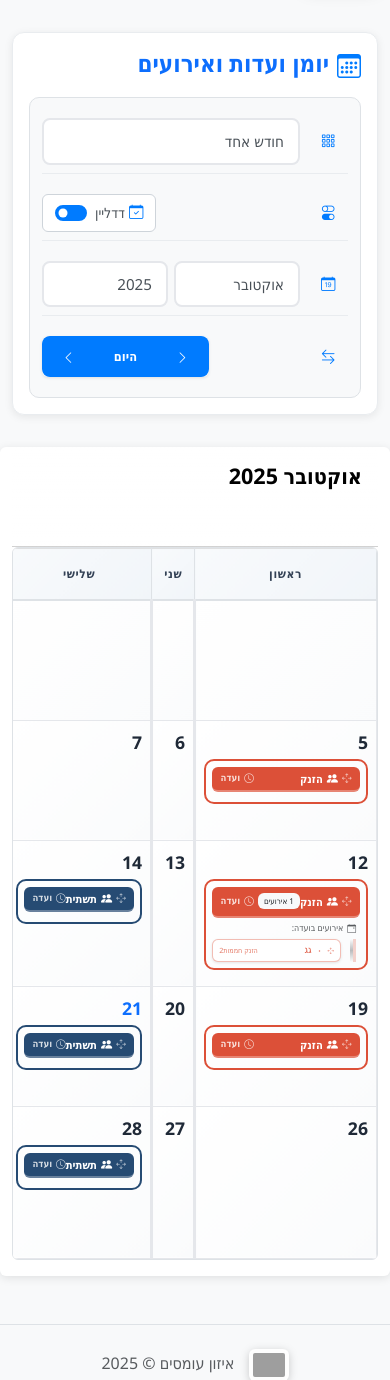
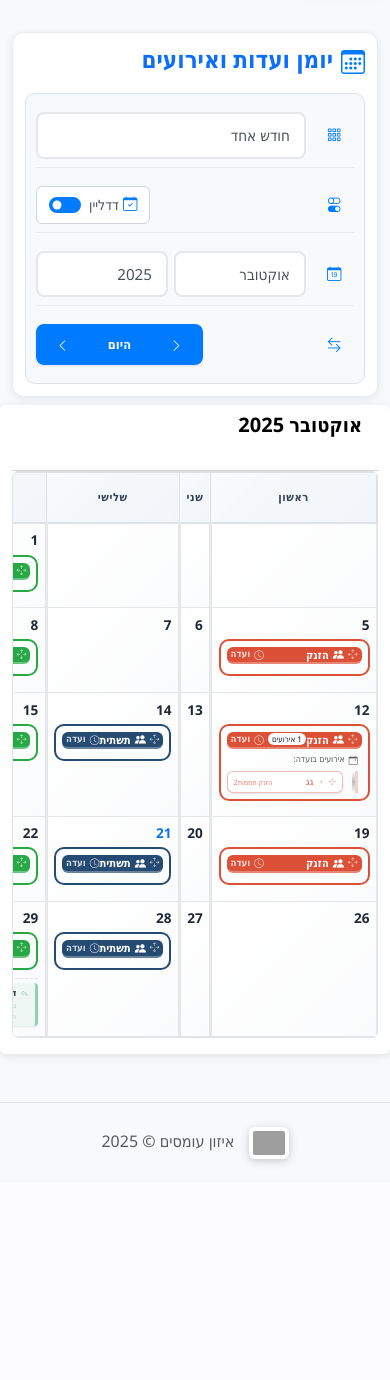
Before and after one commit to taldata/izun, a Flask app: page / in a window 390 px wide. Shown: the part 86-1466 px from the top of the page. After the commit the page ends 1251 px from the top, so only its background shows below. Run offline with Flask 3, Linux system fonts and the light colour scheme; a user stored in the database is signed in; data comes from the database, SQL or seed files in the repository; both versions use the stored data as it was after the commit; some libraries are stand-ins or nearby versions; grey boxes are pictures that could not be loaded.

Commit message:
Enhance: Update calendar styling and layout for improved usability
- Adjusted calendar day dimensions and added scrollbar styles for better visibility.
- Modified header and card styles for a more compact layout.
- Improved responsiveness and padding across various elements for a cleaner interface.
- Updated font sizes and spacing for better readability on different screen sizes.

```diff
--- a/static/css/style.css
+++ b/static/css/style.css
@@ -194,9 +194,28 @@ footer {
 
 /* Calendar styling */
 .calendar-day {
-    min-height: 100px;
+    min-height: 85px;
+    max-height: 85px;
+    overflow-y: auto;
     border: 1px solid #dee2e6;
     padding: 0.5rem;
+}
+
+.calendar-day::-webkit-scrollbar {
+    width: 4px;
+}
+
+.calendar-day::-webkit-scrollbar-track {
+    background: transparent;
+}
+
+.calendar-day::-webkit-scrollbar-thumb {
+    background: #cbd5e1;
+    border-radius: 2px;
+}
+
+.calendar-day::-webkit-scrollbar-thumb:hover {
+    background: #94a3b8;
 }
 
 .calendar-day.business-day {
--- a/templates/index.html
+++ b/templates/index.html
@@ -9,11 +9,11 @@
 <div class="row">
     <div class="col-12">
         <!-- Calendar Header -->
-        <div class="calendar-header-section mb-4">
+        <div class="calendar-header-section mb-2">
             <div class="d-flex flex-column flex-lg-row justify-content-between align-items-start align-items-lg-center gap-3">
-                <h2 class="section-title mb-0 text-primary">
+                <h3 class="section-title mb-0 text-primary" style="font-size: 1.5rem;">
                     <i class="bi bi-calendar3 me-2"></i>יומן ועדות ואירועים
-                </h2>
+                </h3>
 
                 <!-- Enhanced Calendar Controls Bar -->
                 <div class="calendar-controls-wrapper">
@@ -102,13 +102,13 @@
     </div>
 
         <div class="card">
-            <div class="card-header bg-gradient text-white d-flex flex-column flex-md-row justify-content-between align-items-start align-items-md-center gap-3 py-3" style="background: linear-gradient(135deg, #667eea 0%, #764ba2 100%);">
+            <div class="card-header bg-gradient text-white d-flex flex-column flex-md-row justify-content-between align-items-start align-items-md-center gap-2 py-2" style="background: linear-gradient(135deg, #667eea 0%, #764ba2 100%);">
                 <div>
-                    <h4 class="mb-1" id="currentMonthYear" style="color: #000000; font-weight: bold; text-shadow: 1px 1px 2px rgba(255,255,255,0.8);">
+                    <h5 class="mb-0" id="currentMonthYear" style="color: #000000; font-weight: bold; text-shadow: 1px 1px 2px rgba(255,255,255,0.8);">
                         <span id="monthsDisplay" style="color: #000000;">ספטמבר 2025</span>
-                    </h4>
-                    <small class="opacity-75 d-none d-md-block">לחץ על יום להוספה | גרור פריטים להעברה | לחץ על פריט לעריכה</small>
-                    <small class="opacity-75 d-block d-md-none">לחץ על יום להוספה</small>
+                    </h5>
+                    <small class="opacity-75 d-none d-md-block" style="font-size: 0.75rem;">לחץ על יום להוספה | גרור פריטים להעברה | לחץ על פריט לעריכה</small>
+                    <small class="opacity-75 d-block d-md-none" style="font-size: 0.7rem;">לחץ על יום להוספה</small>
                 </div>
                 <div class="d-flex flex-column flex-sm-row gap-2 w-100 w-md-auto">
                     <button type="button" class="btn btn-light btn-sm d-none d-md-inline-flex" data-bs-toggle="modal" data-bs-target="#addCommitteeModal">
@@ -672,8 +672,8 @@ function createMonthCalendar(year, month, isCompact = false) {
 
         for (let day = 0; day < 7; day++) {
             const cell = document.createElement('td');
-            cell.className = 'calendar-cell position-relative p-2';
-            cell.style.height = isCompact ? '80px' : '120px';
+            cell.className = 'calendar-cell position-relative';
+            cell.style.height = isCompact ? '60px' : '85px';
             cell.style.verticalAlign = 'top';
 
             if (week === 0 && day < startingDayOfWeek) {
@@ -2824,13 +2824,37 @@ document.getElementById('addEventModal').addEventListener('hidden.bs.modal', fun
 </script>
 
 <style>
+#calendarContainer {
+    overflow-x: auto;
+}
+
 .calendar-cell {
-    min-height: 120px;
+    min-height: 85px;
+    max-height: 85px;
+    overflow-y: auto;
     border: 1px solid #e5e7eb !important;
     border-left: 3px solid #e5e7eb !important;
     background: linear-gradient(135deg, #ffffff 0%, #fafbfc 100%);
     position: relative;
     transition: all 0.3s cubic-bezier(0.4, 0, 0.2, 1);
+    padding: 0.4rem !important;
+}
+
+.calendar-cell::-webkit-scrollbar {
+    width: 4px;
+}
+
+.calendar-cell::-webkit-scrollbar-track {
+    background: transparent;
+}
+
+.calendar-cell::-webkit-scrollbar-thumb {
+    background: #cbd5e1;
+    border-radius: 2px;
+}
+
+.calendar-cell::-webkit-scrollbar-thumb:hover {
+    background: #94a3b8;
 }
 
 .calendar-cell::before {
@@ -2857,7 +2881,7 @@ document.getElementById('addEventModal').addEventListener('hidden.bs.modal', fun
 
 /* Modern day number styling */
 .calendar-cell .fw-bold {
-    font-size: 1.1rem;
+    font-size: 0.95rem;
     font-weight: 700;
     color: #1f2937;
     transition: all 0.3s ease;
@@ -2868,8 +2892,10 @@ document.getElementById('addEventModal').addEventListener('hidden.bs.modal', fun
 }
 
 .badge {
-    font-size: 0.7rem;
-    margin-bottom: 2px;
+    font-size: 0.65rem;
+    margin-bottom: 1px;
+    padding: 2px 6px;
+    line-height: 1.2;
 }
 
 .table th {
@@ -2877,9 +2903,9 @@ document.getElementById('addEventModal').addEventListener('hidden.bs.modal', fun
     font-weight: 700;
     color: #334155;
     text-transform: uppercase;
-    font-size: 0.75rem;
+    font-size: 0.7rem;
     letter-spacing: 0.05em;
-    padding: 14px 12px;
+    padding: 8px 6px;
     border-bottom: 2px solid #e2e8f0;
 }
 
@@ -2942,19 +2968,51 @@ document.getElementById('addEventModal').addEventListener('hidden.bs.modal', fun
     }
 
     .calendar-cell {
-        min-height: 60px;
+        min-height: 55px;
+        max-height: 55px;
+    }
+
+    .calendar-cell .fw-bold {
+        font-size: 0.85rem;
+    }
+
+    .badge {
+        font-size: 0.55rem;
+        padding: 1px 4px;
+    }
+}
+
+/* Large screens optimization */
+@media (min-width: 1400px) {
+    .calendar-cell {
+        min-height: 95px;
+        max-height: 95px;
+    }
+}
+
+/* Standard laptop screens */
+@media (min-width: 769px) and (max-width: 1399px) {
+    .calendar-cell {
+        min-height: 80px;
+        max-height: 80px;
     }
 }
 
 /* Compact view for multi-month */
 .month-calendar.compact .calendar-cell {
-    min-height: 60px;
+    min-height: 65px;
+    max-height: 65px;
     padding: 0.25rem;
 }
 
+.month-calendar.compact .calendar-cell .fw-bold {
+    font-size: 0.85rem;
+}
+
 .month-calendar.compact .badge {
-    font-size: 0.6rem;
+    font-size: 0.55rem;
     margin-bottom: 1px;
+    padding: 1px 4px;
 }
 
 /* Drag & Drop Styles */
@@ -3176,11 +3234,11 @@ document.getElementById('addEventModal').addEventListener('hidden.bs.modal', fun
 /* Clean Calendar Controls Styling */
 .calendar-header-section {
     background: #ffffff;
-    padding: 20px;
+    padding: 12px 16px;
     border-radius: 12px;
     box-shadow: 0 2px 8px rgba(0,0,0,0.08);
     border: 1px solid #e9ecef;
-    margin-bottom: 20px;
+    margin-bottom: 12px;
 }
 
 .calendar-controls-wrapper {
@@ -3191,11 +3249,11 @@ document.getElementById('addEventModal').addEventListener('hidden.bs.modal', fun
 .calendar-controls-container {
     display: flex;
     flex-wrap: wrap;
-    gap: 20px;
+    gap: 16px;
     align-items: center;
     justify-content: flex-end;
     background: #f8f9fa;
-    padding: 16px 20px;
+    padding: 12px 16px;
     border-radius: 10px;
     border: 1px solid #dee2e6;
 }
@@ -3402,12 +3460,12 @@ document.getElementById('addEventModal').addEventListener('hidden.bs.modal', fun
 
 @media (max-width: 575.98px) {
     .calendar-header-section {
-        padding: 16px;
+        padding: 12px;
     }
 
     .calendar-controls-container {
-        padding: 12px;
-        gap: 12px;
+        padding: 10px;
+        gap: 10px;
     }
 
     .control-header span {
```
Also changed, not shown: committee_system.db.
